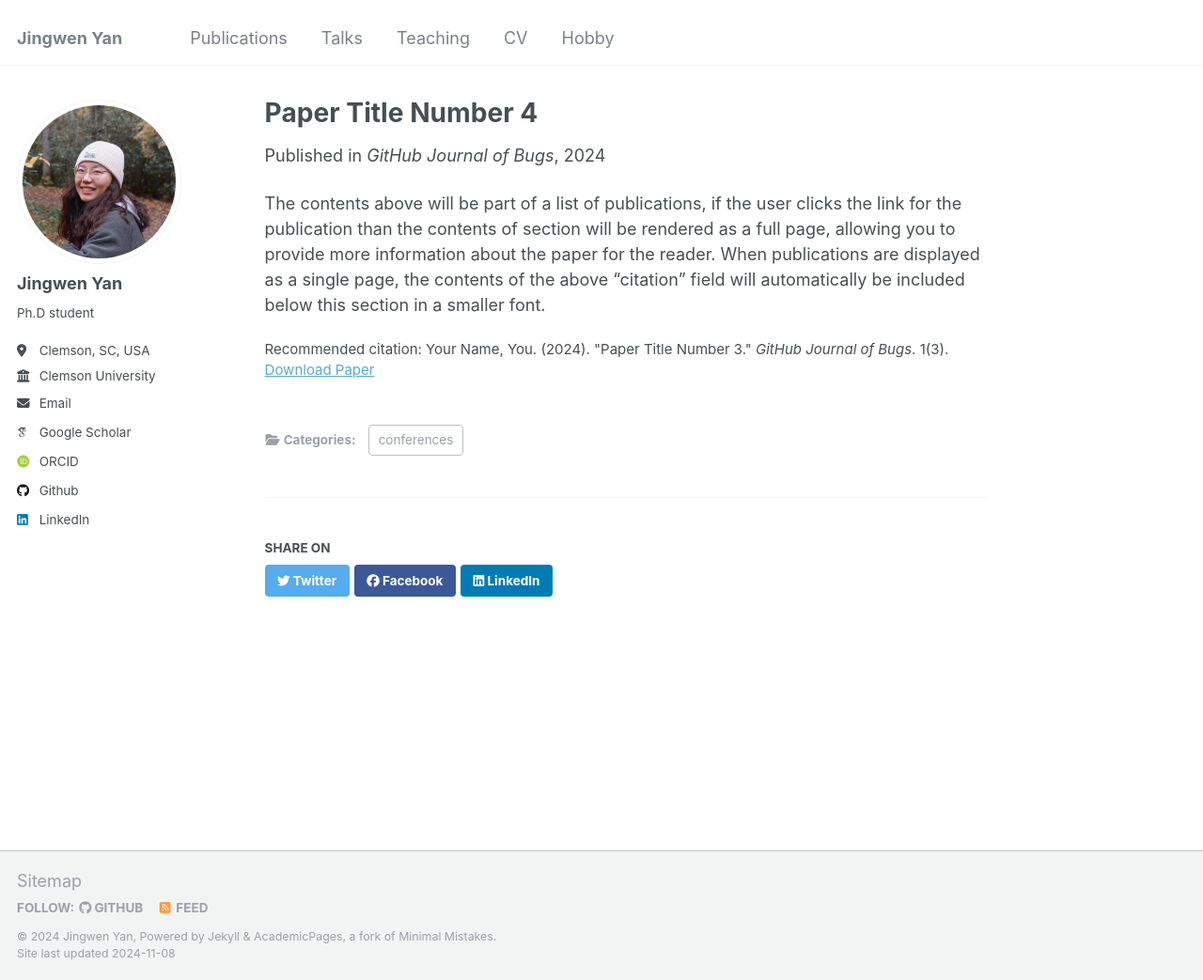
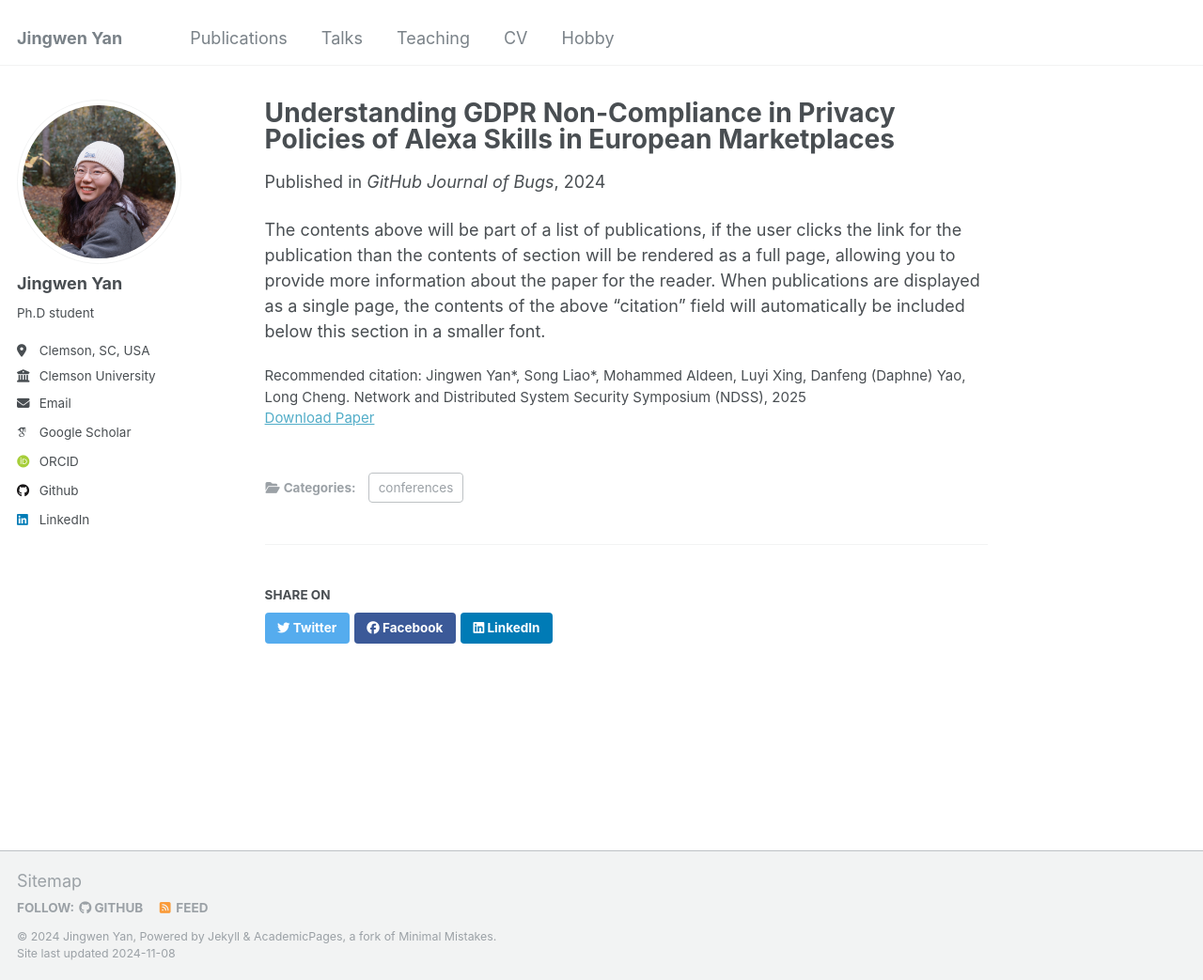
Before and after one commit to Yanjingwen111/Yanjingwen111.github.io, a Jekyll site: the page built from _publications/2024-02-17-paper-title-number-4.md, in a window 1280 px wide and 1043 px high. Shown: the whole window at 94% size. Built offline with Jekyll 4.4.1, drawn with Linux system fonts in a browser that asks for light colours; some web fonts are replaced.

Commit message:
Update 2024-02-17-paper-title-number-4.md

```diff
--- a/_publications/2024-02-17-paper-title-number-4.md
+++ b/_publications/2024-02-17-paper-title-number-4.md
@@ -1,5 +1,5 @@
 ---
-title: "Paper Title Number 4"
+title: "Understanding GDPR Non-Compliance in Privacy Policies of Alexa Skills in European Marketplaces"
 collection: publications
 category: conferences
 permalink: /publication/2024-02-17-paper-title-number-4
@@ -7,7 +7,7 @@ excerpt: 'This paper is about fixing template issue #693.'
 date: 2024-02-17
 venue: 'GitHub Journal of Bugs'
 paperurl: 'http://academicpages.github.io/files/paper3.pdf'
-citation: 'Your Name, You. (2024). &quot;Paper Title Number 3.&quot; <i>GitHub Journal of Bugs</i>. 1(3).'
+citation: 'Jingwen Yan*, Song Liao*, Mohammed Aldeen, Luyi Xing, Danfeng (Daphne) Yao, Long Cheng. Network and Distributed System Security Symposium (NDSS), 2025'
 ---
 
 The contents above will be part of a list of publications, if the user clicks the link for the publication than the contents of section will be rendered as a full page, allowing you to provide more information about the paper for the reader. When publications are displayed as a single page, the contents of the above "citation" field will automatically be included below this section in a smaller font.
```
